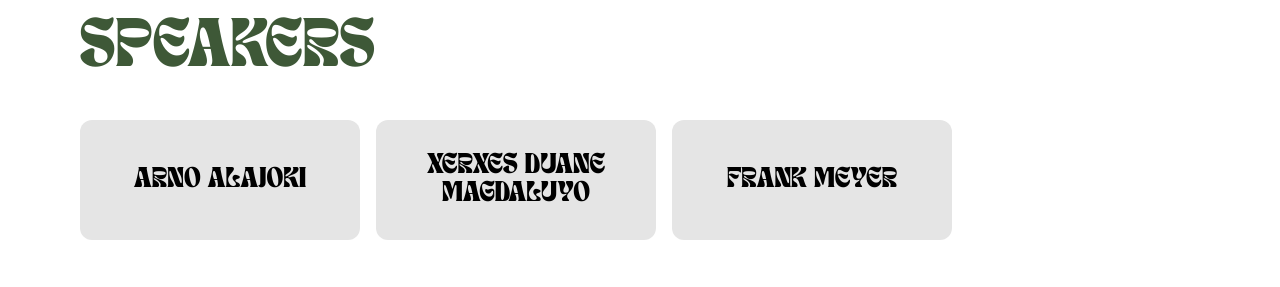
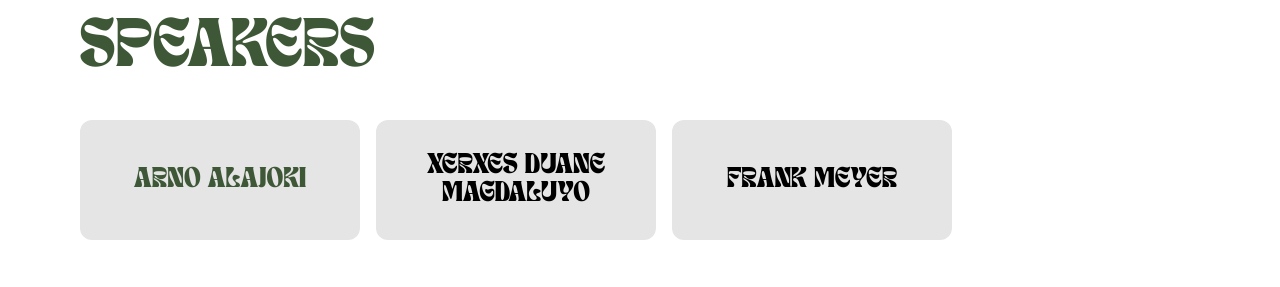
Before and after one commit to Selerium/bw-2026-site, a Next.js app: page / in a window 1280 px wide. Shown: the part 2520-2807 px from the top of the page. Built offline with nearby package versions, Linux system fonts and the light colour scheme.

Commit message:
added hover on speaker names

```diff
--- a/components/speakers.tsx
+++ b/components/speakers.tsx
@@ -86,7 +86,7 @@ export default function Speakers() {
             <button
               onClick={() => setChosenSpeaker(speaker)}
               key={speaker.name}
-              className={`${primaryFont.className} uppercase min-w-54 max-w-1/4 text-black text-xl rounded-xl px-4 py-4 lg:py-8 bg-neutral-200 grow`}
+              className={`${primaryFont.className} uppercase min-w-54 max-w-1/4 ${chosenSpeaker.name === speaker.name ? 'text-primary' : 'text-black'} hover:text-white text-xl rounded-xl px-4 py-4 lg:py-8 bg-neutral-200 hover:bg-primary grow transition-all cursor-pointer`}
             >
               {speaker.name}
             </button>
```
